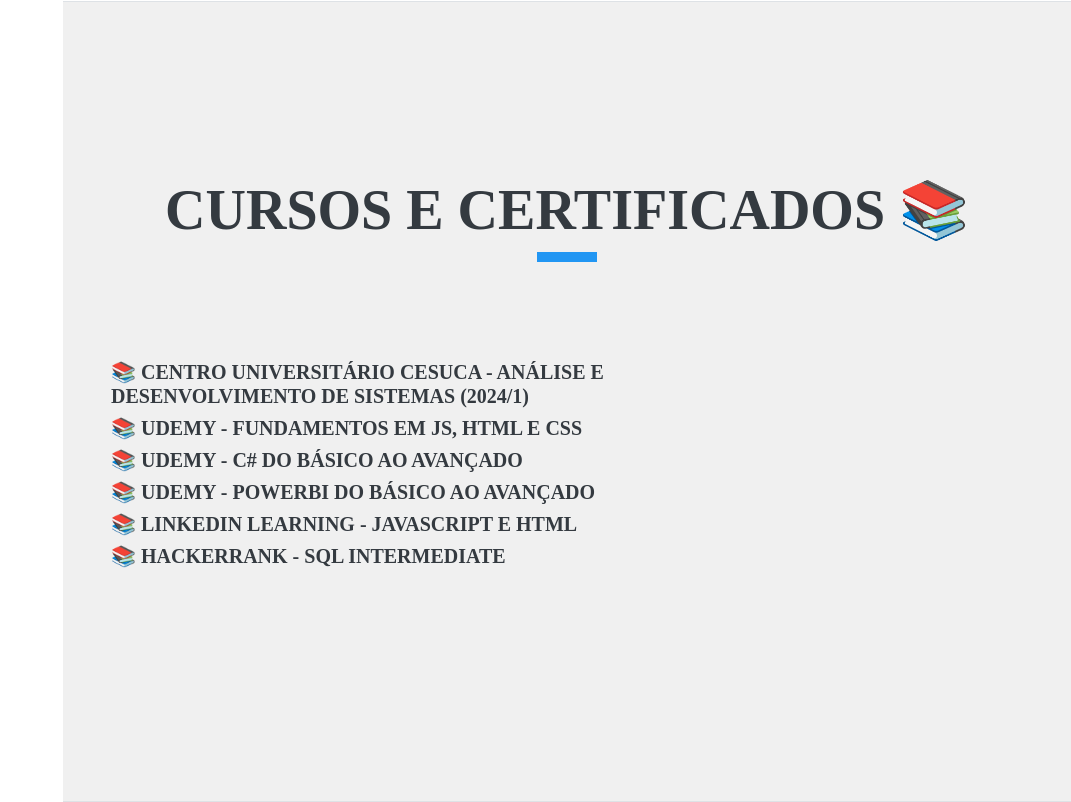
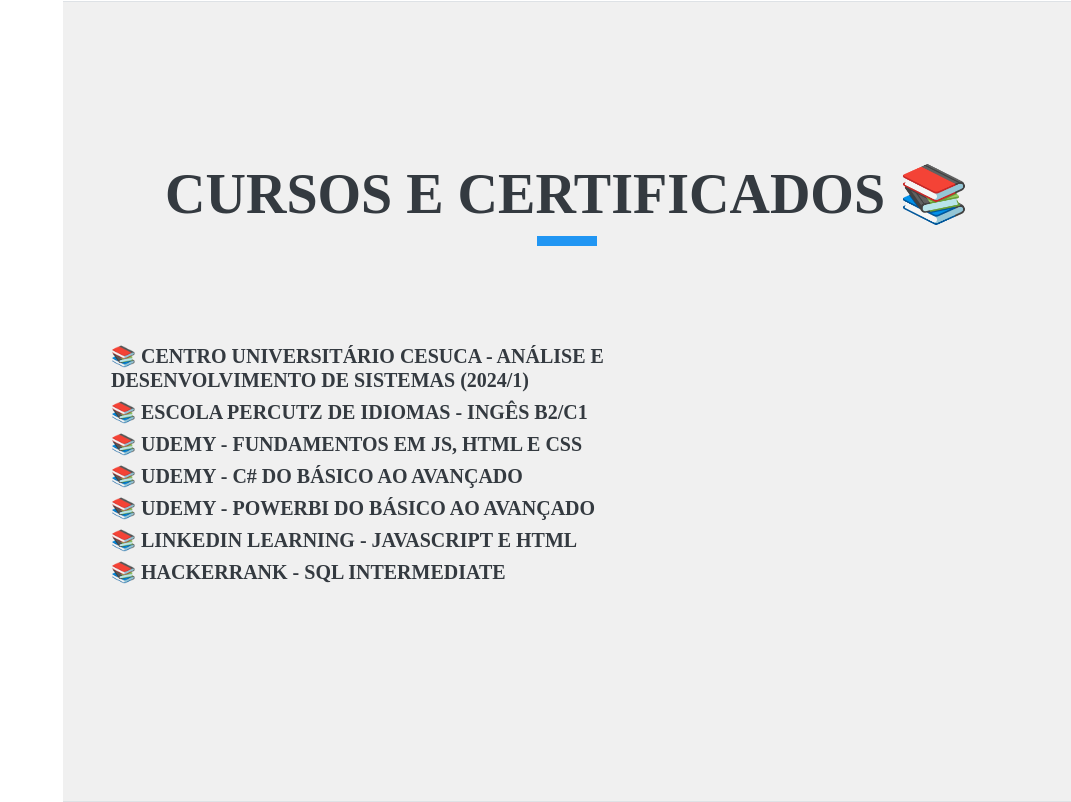
Before and after one commit to ThiagoCasanova/mywebsite, a plain HTML site: page index.html in a window 1280 px wide. Shown: the part 3081-3883 px from the top of the page, without its empty margins (209-1280 px from the left). Drawn offline with nearby package versions, Linux system fonts and the light colour scheme; a web font is replaced by a local one.

Commit message:
Add files via upload

```diff
--- a/index.html
+++ b/index.html
@@ -7,7 +7,7 @@
     <meta name="description" content="">
     <meta name="author" content="">
 
-    <link rel="shortcut icon" href="img/favicon.ico">
+    <link rel="shortcut icon" href="img/computing.jpg">
     <title>Thiago Casanova - Portfólio</title>
 
     <!-- Global stylesheets -->
@@ -168,6 +168,7 @@
               <div class="col-md-8">
                 <div class="contact-cont">
         <h5>📚 Centro Universitário CESUCA - Análise e Desenvolvimento de Sistemas (2024/1)<h5>
+        <h5>📚 Escola Percutz de Idiomas - Ingês B2/C1<h5>
         <h5>📚 Udemy - Fundamentos em JS, HTML e CSS<h5>
         <h5>📚 Udemy - C# Do Básico ao Avançado </h5>
         <h5>📚 Udemy - PowerBI do Básico ao Avançado </h5>
```
